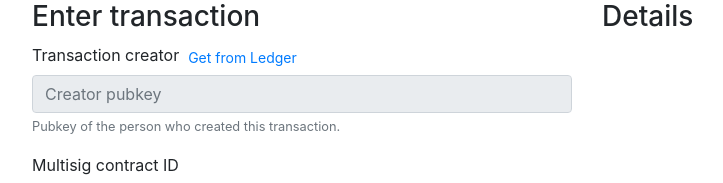
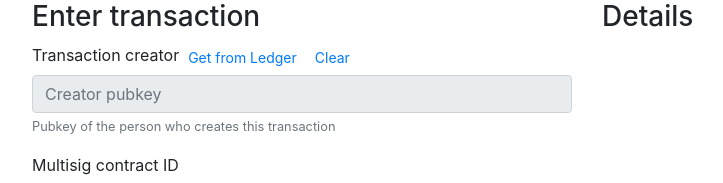
Before and after one commit to iov-one/multitool, a React (Create React App) app: page / in a window 1280 px wide. Shown: the top 183 px of the page, without its empty margins (53-776 px from the left). Built offline with nearby package versions, Linux system fonts and the light colour scheme; what @iov/bns would draw is missing.

Commit message:
Improve creator handling

```diff
--- a/src/Create.tsx
+++ b/src/Create.tsx
@@ -74,6 +74,8 @@ class Create extends React.Component<CreateProps, CreateState> {
         Uint8Array.from(multisigId.toBytesBigEndian()),
       );
 
+      if (!this.state.creatorHex) throw new Error("Transaction creator unset");
+
       const tx: SendTransaction & MultisignatureTx & WithCreator = {
         kind: "bcp/send",
         creator: {
@@ -132,8 +134,23 @@ class Create extends React.Component<CreateProps, CreateState> {
             <form>
               <div className="form-group">
                 <label htmlFor="creatorInput">Transaction creator</label>
-                <button className="btn btn-link btn-sm" onClick={() => this.loadCreatorFromLedger()}>
+                <button
+                  className="btn btn-link btn-sm"
+                  onClick={event => {
+                    event.preventDefault();
+                    this.loadCreatorFromLedger();
+                  }}
+                >
                   Get from Ledger
+                </button>
+                <button
+                  className="btn btn-link btn-sm"
+                  onClick={event => {
+                    event.preventDefault();
+                    this.setState({ creatorHex: "" });
+                  }}
+                >
+                  Clear
                 </button>
                 <input
                   id="creatorInput"
@@ -144,7 +161,7 @@ class Create extends React.Component<CreateProps, CreateState> {
                   disabled
                 />
                 <small className="form-text text-muted">
-                  Pubkey of the person who created this transaction.{" "}
+                  Pubkey of the person who creates this transaction
                 </small>
               </div>
 
@@ -262,7 +279,9 @@ class Create extends React.Component<CreateProps, CreateState> {
   private loadCreatorFromLedger(): void {
     getPubkeyFromLedger().then(
       response => {
-        this.setState({ creatorHex: Encoding.toHex(response.pubkey) });
+        const pubkeyHex = Encoding.toHex(response.pubkey);
+        console.log("Received pubkey from Ledger:", pubkeyHex);
+        this.setState({ creatorHex: pubkeyHex });
       },
       error => console.warn(error),
     );
```
